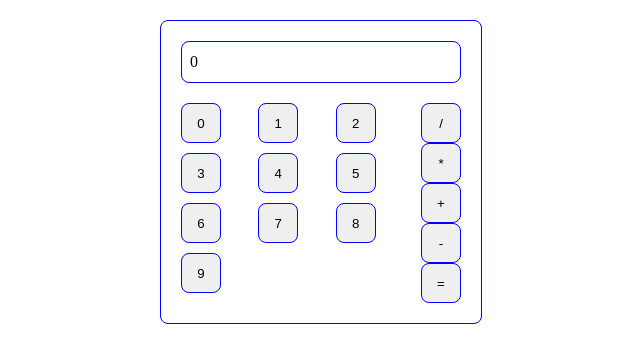
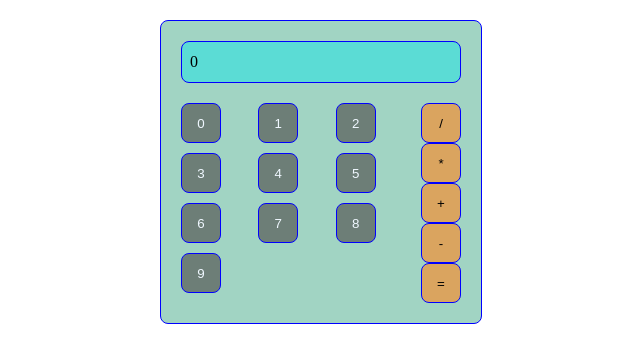
Before and after one commit to alexxxcoder/empty-project, a website: page index.html in a window 1280 px wide. Shown: the whole page, without its empty margins (319-959 px from the left). Drawn offline with Linux system fonts and the light colour scheme.

Commit message:
зм1нив дизайн

```diff
--- a/js/main.js
+++ b/js/main.js
@@ -70,7 +70,7 @@ class Calculator {
   }
 
   _result() {
-    console.log('result')
+
   }
 
   _onClick(e) {
--- a/scss/style.scss
+++ b/scss/style.scss
@@ -12,6 +12,7 @@
   border: 1px solid blue;
   max-width: 280px;
   grid-gap: 20px;
+  background: rgb(161, 212, 195);
 
   &__screen {
     min-height: 40px;
@@ -20,6 +21,8 @@
     display: flex;
     padding: 0 8px;
     align-items: center;
+    background-color: rgba(57, 225, 222, 0.668);
+
   }
 
   &__buttons {
@@ -32,6 +35,7 @@
     display: grid;
     grid-column: 2;
     grid-row: 1;
+
   }
 
   &__operands {
@@ -47,17 +51,24 @@
     transform: scale(1);
     transition: transform .2s ease-in-out;
 
+
+
+
     &.is-active {
       transform: scale(.9);
+      background: rgba(145, 239, 4, 0.757);
     }
 
     &[data-value] {
+      background-color: rgba(77, 73, 73, 0.611);
+      color: aliceblue;
 
     }
 
     &[data-action] {
       grid-column: 4;
       order: 2;
+      background: rgba(246, 140, 47, 0.669);
     }
   }
 }
```
Also changed, not shown: css/style.css, 1 other file.
